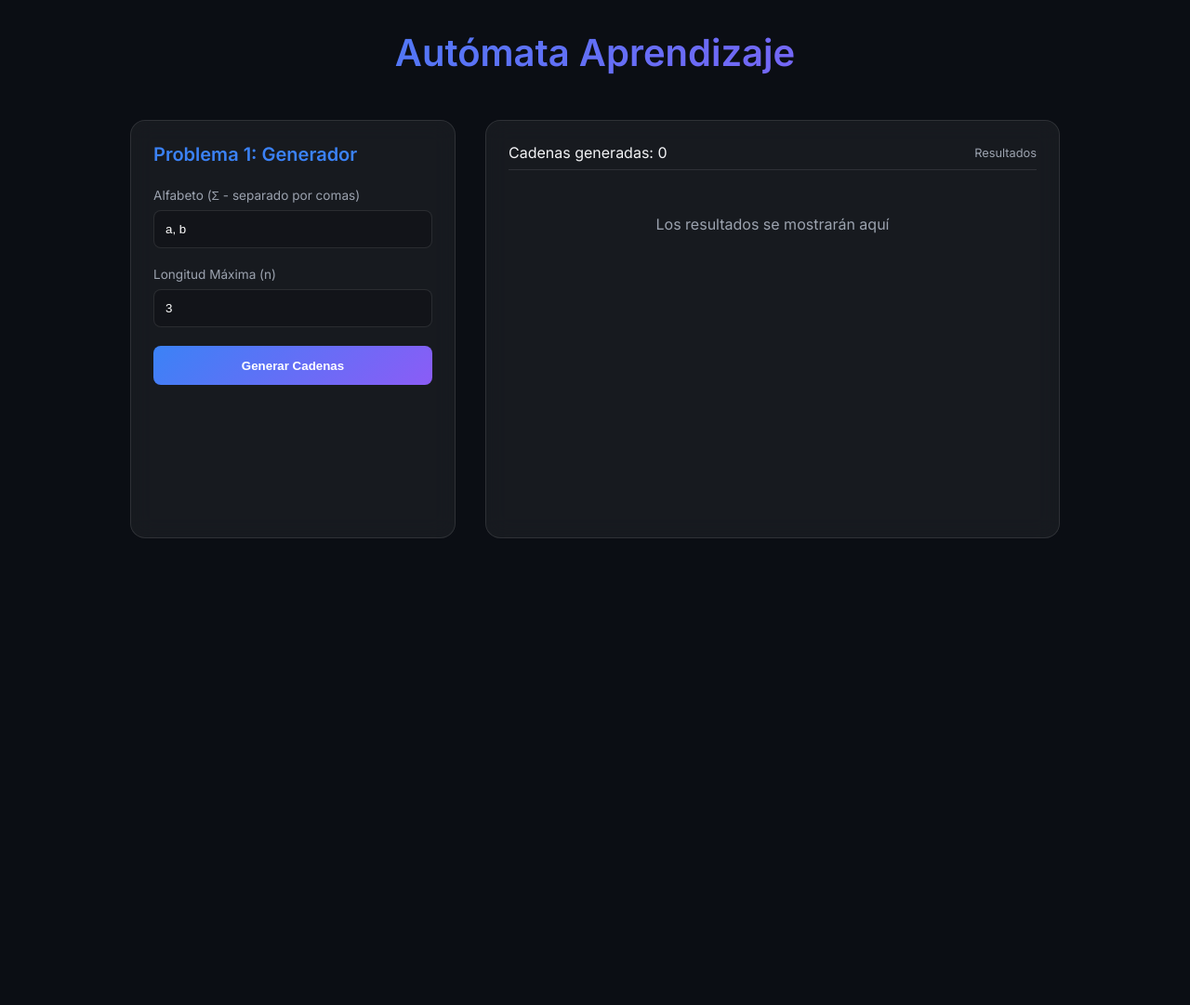
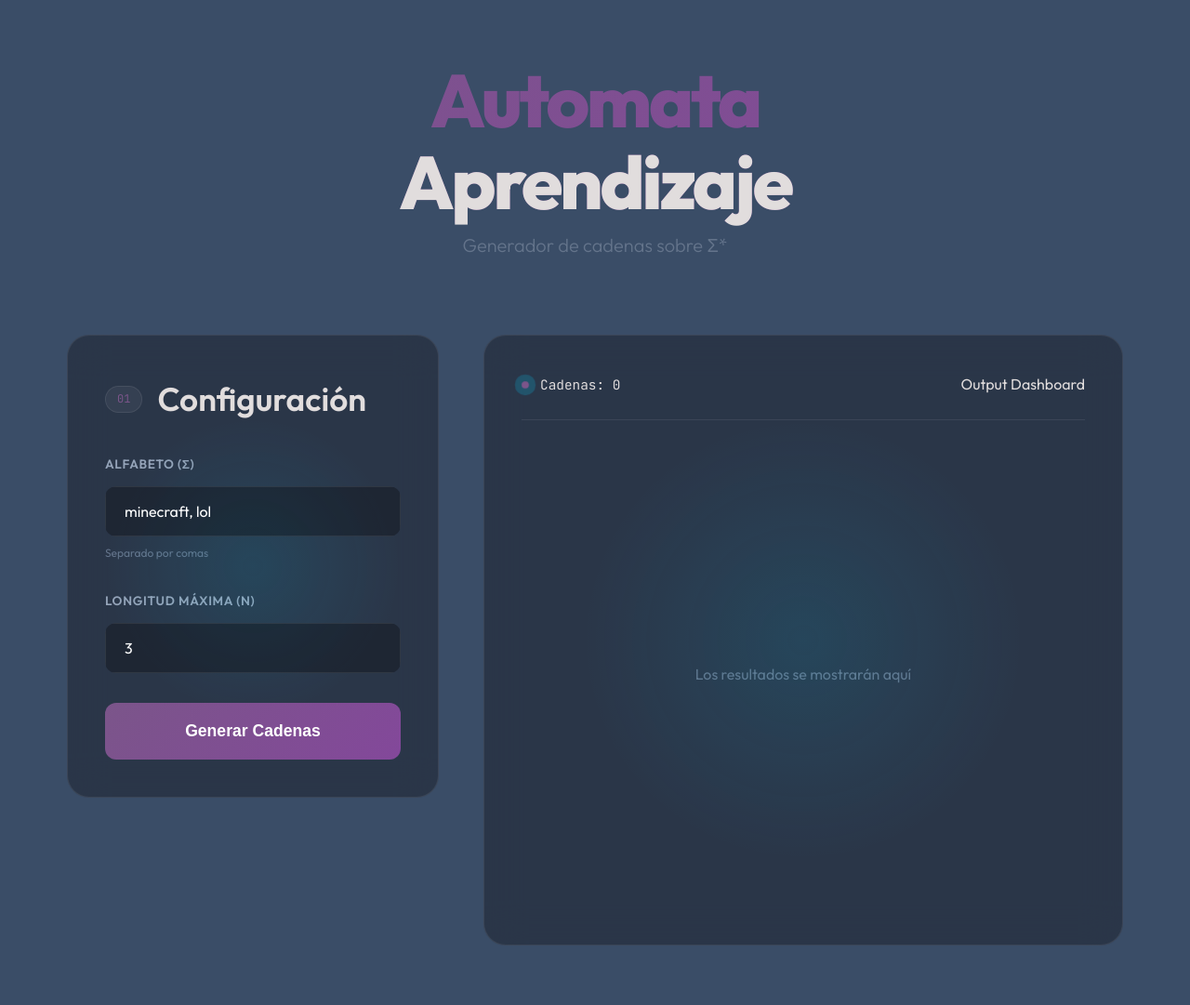
Before and after one commit to FrancisJaramilloC/Practica1-Transformacion-Equivalencia-Automatas, a Flask app: page / in a window 1280 px wide. Shown: the whole page at 93% size. Before the commit the page ends 579 px from the top, so only its background shows below. Run offline with Flask 3, Linux system fonts and the light colour scheme; some libraries are stand-ins or nearby versions.

Commit message:
rediseño visual de la interfaz y adición de logs en el servidor

```diff
--- a/app.py
+++ b/app.py
@@ -21,6 +21,11 @@ def problema1():
     # Ejecutar lógica (Backend puro)
     resultado = generar_cadenas(alfabeto, max_len)
 
+    # Log en terminal solicitado por el usuario
+    print(f"\n--- Cadenas Generadas (Σ={alfabeto}, n={max_len}) ---")
+    print(resultado)
+    print(f"Total: {len(resultado)}\n")
+
     return jsonify({
         'resultado': resultado,
         'conteo': len(resultado)
--- a/front/static/css/style.css
+++ b/front/static/css/style.css
@@ -1,154 +1,320 @@
-@import url('https://fonts.googleapis.com/css2?family=Inter:wght@300;400;600&display=swap');
+:root {
+    /* Colors */
+    --bg-dark: #3a4d67;
+    --bg-card: rgba(20, 22, 28, 0.4);
+    --border-glass: rgba(255, 255, 255, 0.08);
+    --primary: #7b558a;
+    --secondary: #83489a;
+    --accent: #6e48aa;
+    --text-white: #e1dddd;
+    --text-dim: #94a3b8;
+    --text-muted: #64748b;
 
-:root {
-    --bg: #0b0e14;
-    --card: rgba(255, 255, 255, 0.05);
-    --border: rgba(255, 255, 255, 0.1);
-    --primary: #3b82f6;
-    --secondary: #8b5cf6;
-    --text: #f3f4f6;
-    --text-dim: #9ca3af;
-    --accent-gradient: linear-gradient(135deg, var(--primary), var(--secondary));
+    /* Gradients */
+    --grad-primary: linear-gradient(135deg, var(--primary), var(--secondary));
+    --grad-surface: linear-gradient(180deg, rgba(255, 255, 255, 0.03) 0%, rgba(255, 255, 255, 0) 100%);
+
+    /* Spacing & Scaling */
+    --radius-lg: 24px;
+    --radius-md: 12px;
+    --radius-sm: 8px;
+
+    /* Typography Engine */
+    --fs-h1: clamp(2.5rem, 8vw, 5rem);
+    --fs-h2: clamp(1.5rem, 4vw, 2.2rem);
+    --fs-body: 16px;
+}
+
+/* Base Reset */
+* {
+    margin: 0;
+    padding: 0;
+    box-sizing: border-box;
+    cursor: default;
 }
 
 body {
-    background-color: var(--bg);
-    color: var(--text);
-    font-family: 'Inter', sans-serif;
-    margin: 0;
-    display: flex;
-    justify-content: center;
-    padding: 2rem;
+    background-color: var(--bg-dark);
+    color: var(--text-white);
+    font-family: 'Outfit', sans-serif;
+    line-height: 1.6;
+    overflow-x: hidden;
+    min-height: 100vh;
 }
 
-.app-container {
-    width: 100%;
-    max-width: 1000px;
-    animation: fadeIn 0.6s ease-out;
+/* Atmospheric elements removed for performance */
+
+/* Layout Wrapper */
+.app-wrapper {
+    max-width: 1200px;
+    margin: 0 auto;
+    padding: 4rem 2rem;
+    position: relative;
+    z-index: 10;
 }
 
-@keyframes fadeIn {
-    from { opacity: 0; transform: translateY(10px); }
-    to { opacity: 1; transform: translateY(0); }
+/* Hero Section */
+.hero-section {
+    text-align: center;
+    margin-bottom: 5rem;
 }
 
-header {
-    text-align: center;
-    margin-bottom: 3rem;
+h1.reveal-text {
+    font-size: var(--fs-h1);
+    font-weight: 800;
+    letter-spacing: -0.04em;
+    margin-bottom: 0.5rem;
+    background: var(--grad-primary);
+    -webkit-background-clip: text;
+    -webkit-text-fill-color: transparent;
+    line-height: 1.1;
 }
 
-h1 {
-    font-size: 2.5rem;
-    background: var(--accent-gradient);
-    -webkit-background-clip: text;
-    -webkit-text-fill-color: transparent;
-    margin: 0;
+h1 span {
+    display: block;
+    color: var(--text-white);
+    -webkit-text-fill-color: var(--text-white);
 }
 
-.main-content {
-    display: grid;
-    grid-template-columns: 350px 1fr;
-    gap: 2rem;
+.subtitle {
+    color: var(--text-muted);
+    font-size: 1.25rem;
+    font-weight: 300;
 }
 
+/* Main Grid */
+.main-grid {
+    display: grid;
+    grid-template-columns: 400px 1fr;
+    gap: 3rem;
+    align-items: start;
+}
+
+/* Card Component */
 .card {
-    background: var(--card);
-    backdrop-filter: blur(12px);
-    border: 1px solid var(--border);
-    border-radius: 16px;
-    padding: 1.5rem;
+    background: var(--bg-card);
+    backdrop-filter: blur(20px);
+    border: 1px solid var(--border-glass);
+    border-radius: var(--radius-lg);
+    padding: 2.5rem;
+    position: relative;
+    overflow: hidden;
+    transition: border-color 0.4s ease;
+}
+
+.card:hover {
+    border-color: rgba(255, 255, 255, 0.2);
+}
+
+.card-glow {
+    position: absolute;
+    top: 0;
+    left: 0;
+    width: 100%;
+    height: 100%;
+    background: radial-gradient(circle at var(--mouse-x, 50%) var(--mouse-y, 50%), rgba(0, 210, 255, 0.1) 0%, transparent 50%);
+    pointer-events: none;
+}
+
+.card-header {
+    display: flex;
+    align-items: center;
+    gap: 1rem;
+    margin-bottom: 2rem;
+}
+
+.step-badge {
+    background: rgba(255, 255, 255, 0.05);
+    border: 1px solid var(--border-glass);
+    padding: 4px 12px;
+    border-radius: 100px;
+    font-family: 'JetBrains Mono', monospace;
+    font-size: 0.75rem;
+    color: var(--primary);
 }
 
 .card h2 {
-    font-size: 1.25rem;
-    margin-top: 0;
-    margin-bottom: 1.5rem;
-    color: var(--primary);
+    font-size: var(--fs-h2);
+    font-weight: 600;
 }
 
+/* Inputs */
 .input-group {
-    margin-bottom: 1.25rem;
+    margin-bottom: 2rem;
 }
 
 label {
     display: block;
+    color: var(--text-dim);
     font-size: 0.85rem;
-    color: var(--text-dim);
-    margin-bottom: 0.5rem;
+    font-weight: 600;
+    text-transform: uppercase;
+    letter-spacing: 0.05em;
+    margin-bottom: 0.75rem;
+}
+
+.input-wrapper {
+    position: relative;
+    border-radius: var(--radius-md);
+    background: rgba(0, 0, 0, 0.3);
+    overflow: hidden;
 }
 
 input {
     width: 100%;
-    background: rgba(0, 0, 0, 0.2);
-    border: 1px solid var(--border);
-    border-radius: 8px;
-    padding: 0.75rem;
+    background: transparent;
+    border: 1px solid var(--border-glass);
+    padding: 1rem 1.25rem;
     color: white;
-    box-sizing: border-box;
+    font-size: 1rem;
+    outline: none;
+    font-family: 'Outfit', sans-serif;
+    transition: all 0.3s ease;
 }
 
 input:focus {
-    outline: none;
     border-color: var(--primary);
 }
 
-button {
+small {
+    display: block;
+    margin-top: 0.5rem;
+    font-size: 0.75rem;
+    color: var(--text-muted);
+}
+
+/* Buttons */
+.magnetic-btn {
     width: 100%;
-    background: var(--accent-gradient);
+    padding: 1.25rem;
+    border-radius: var(--radius-md);
+    background: var(--grad-primary);
     border: none;
     color: white;
-    padding: 0.85rem;
-    border-radius: 8px;
-    font-weight: 600;
-    cursor: pointer;
-    transition: transform 0.2s;
+    font-weight: 700;
+    font-size: 1.1rem;
+    position: relative;
+    overflow: hidden;
+    transition: transform 0.2s cubic-bezier(0.33, 1, 0.68, 1);
 }
 
-button:hover {
-    transform: scale(1.02);
+.btn-text {
+    position: relative;
+    z-index: 2;
 }
 
-.results-area {
-    min-height: 400px;
+.btn-glow {
+    position: absolute;
+    inset: 0;
+    background: radial-gradient(circle, rgba(255,255,255,0.3) 0%, transparent 70%);
+    opacity: 0;
+    transition: opacity 0.3s;
+}
+
+.magnetic-btn:hover .btn-glow {
+    opacity: 1;
+}
+
+/* Results Viewport */
+.results-viewport {
+    min-height: 500px;
+    max-height: 600px;
+    overflow-y: auto;
+    display: grid;
+    grid-template-columns: repeat(auto-fill, minmax(140px, 1fr));
+    gap: 1rem;
+    padding: 1rem;
+    scrollbar-width: thin;
+    scrollbar-color: var(--primary) transparent;
+}
+
+.results-viewport::-webkit-scrollbar {
+    width: 4px;
+}
+
+.results-viewport::-webkit-scrollbar-thumb {
+    background: var(--primary);
+    border-radius: 10px;
 }
 
 .results-header {
     display: flex;
     justify-content: space-between;
     align-items: center;
-    margin-bottom: 1rem;
-    padding-bottom: 0.5rem;
-    border-bottom: 1px solid var(--border);
+    border-bottom: 1px solid var(--border-glass);
+    padding-bottom: 1.5rem;
+    margin-bottom: 1.5rem;
 }
 
-.grid {
-    display: grid;
-    grid-template-columns: repeat(auto-fill, minmax(120px, 1fr));
+.status-indicator {
+    display: flex;
+    align-items: center;
     gap: 0.75rem;
+    font-family: 'JetBrains Mono', monospace;
+    font-size: 0.9rem;
 }
 
+.dot {
+    width: 8px;
+    height: 8px;
+    border-radius: 50%;
+    background: var(--primary);
+}
+
+.pulse {
+    box-shadow: 0 0 0 0 rgba(0, 210, 255, 0.7);
+    animation: pulse 2s infinite;
+}
+
+@keyframes pulse {
+    0% { transform: scale(0.95); box-shadow: 0 0 0 0 rgba(0, 210, 255, 0.7); }
+    70% { transform: scale(1); box-shadow: 0 0 0 10px rgba(0, 210, 255, 0); }
+    100% { transform: scale(0.95); box-shadow: 0 0 0 0 rgba(0, 210, 255, 0); }
+}
+
+/* Tokens */
 .token {
-    background: rgba(255, 255, 255, 0.03);
-    border: 1px solid var(--border);
-    padding: 0.75rem;
-    border-radius: 8px;
+    background: rgba(255, 255, 255, 0.04);
+    border: 1px solid var(--border-glass);
+    padding: 1rem;
+    border-radius: var(--radius-sm);
     text-align: center;
-    font-family: monospace;
-    font-size: 0.85rem;
-    word-break: break-all;
+    font-family: 'JetBrains Mono', monospace;
+    font-size: 0.9rem;
+    transition: transform 0.3s, background 0.3s;
+    word-break: break-word;
+    overflow-wrap: anywhere;
     display: flex;
     align-items: center;
     justify-content: center;
-    min-height: 40px;
+    min-height: 60px;
 }
 
-.token.empty {
-    color: var(--text-dim);
-    font-size: 0.8rem;
+.token:hover {
+    background: rgba(255, 255, 255, 0.08);
+    transform: translateY(-4px);
+    border-color: var(--primary);
 }
 
-@media (max-width: 800px) {
-    .main-content {
+.empty-state {
+    grid-column: 1 / -1;
+    display: flex;
+    flex-direction: column;
+    align-items: center;
+    justify-content: center;
+    height: 100%;
+    color: var(--text-muted);
+}
+
+.empty-state .icon {
+    font-size: 3rem;
+    margin-bottom: 1rem;
+    opacity: 0.3;
+}
+
+/* Responsive */
+@media (max-width: 1000px) {
+    .main-grid {
         grid-template-columns: 1fr;
     }
 }
--- a/front/static/js/main.js
+++ b/front/static/js/main.js
@@ -1,50 +1,100 @@
-document.getElementById('btn-generar').addEventListener('click', async () => {
-    const alfabeto = document.getElementById('alfabeto').value;
-    const max_len = document.getElementById('max_len').value;
+document.addEventListener('DOMContentLoaded', () => {
+    // 1. Initialize GSAP
+    gsap.registerPlugin(ScrollTrigger);
+
+    // 2. Entrance Animations (Faster)
+    const tl = gsap.timeline();
+
+    tl.to('body', { opacity: 1, duration: 0.1 })
+      .from('.reveal-text', {
+          y: 20,
+          opacity: 0,
+          duration: 0.6,
+          stagger: 0.1,
+          ease: "power2.out"
+      })
+      .from('.reveal-up', {
+          y: 20,
+          opacity: 0,
+          duration: 0.5,
+          stagger: 0.05,
+          ease: "power2.out"
+      }, "-=0.4");
+
+    document.body.classList.remove('loading');
+
+    // 3. Generator Logic
     const btn = document.getElementById('btn-generar');
     const resultsGrid = document.getElementById('results-grid');
     const labelConteo = document.getElementById('label-conteo');
 
-    // Estado de carga
+    btn.addEventListener('click', async () => {
+        const alfabeto = document.getElementById('alfabeto').value;
+        const max_len = document.getElementById('max_len').value;
+
+        // UI Feedback
         btn.disabled = true;
-    btn.textContent = 'Procesando...';
-    resultsGrid.innerHTML = '<div style="grid-column: 1 / -1; text-align: center;">Generando...</div>';
+        btn.querySelector('.btn-text').textContent = 'Procesando...';
 
         try {
             const response = await fetch('/problema1', {
                 method: 'POST',
-            headers: {
-                'Content-Type': 'application/json'
-            },
-            body: JSON.stringify({
-                alfabeto: alfabeto,
-                max_len: max_len
-            })
+                headers: { 'Content-Type': 'application/json' },
+                body: JSON.stringify({ alfabeto, max_len })
             });
 
             const data = await response.json();
 
-        // Limpiar
+            // Render Results
             resultsGrid.innerHTML = '';
-        labelConteo.textContent = `Cadenas generadas: ${data.conteo}`;
+            labelConteo.textContent = `Cadenas: ${data.conteo}`;
 
+            if (data.resultado.length === 0) {
+                resultsGrid.innerHTML = '<div class="empty-state">No se generaron cadenas.</div>';
+            } else {
                 data.resultado.forEach(str => {
                     const div = document.createElement('div');
                     div.className = 'token';
+
                     if (str === "") {
                         div.innerHTML = '&lambda;';
-                div.classList.add('empty');
+                        div.title = 'Cadena Vacía';
                     } else {
                         div.textContent = str;
                     }
                     resultsGrid.appendChild(div);
                 });
 
+                // Fast Reveal
+                gsap.from('.token', {
+                    opacity: 0,
+                    y: 10,
+                    duration: 0.3,
+                    stagger: {
+                        each: 0.02,
+                        grid: "auto"
+                    },
+                    ease: "power1.out"
+                });
+            }
+
         } catch (error) {
             console.error('Error:', error);
-        resultsGrid.innerHTML = '<div style="grid-column: 1 / -1; color: #ef4444;">Error al conectar con el servidor</div>';
+            resultsGrid.innerHTML = '<div class="empty-state" style="color: #ef4444;">ERROR</div>';
         } finally {
             btn.disabled = false;
-        btn.textContent = 'Generar Cadenas';
+            btn.querySelector('.btn-text').textContent = 'Generar Cadenas';
         }
     });
+
+    // Spotlight effect simplification
+    document.addEventListener('mousemove', (e) => {
+        document.querySelectorAll('.card').forEach(card => {
+            const rect = card.getBoundingClientRect();
+            const x = ((e.clientX - rect.left) / rect.width) * 100;
+            const y = ((e.clientY - rect.top) / rect.height) * 100;
+            card.style.setProperty('--mouse-x', `${x}%`);
+            card.style.setProperty('--mouse-y', `${y}%`);
+        });
+    });
+});
--- a/front/templates/index.html
+++ b/front/templates/index.html
@@ -3,44 +3,76 @@
 <head>
     <meta charset="UTF-8">
     <meta name="viewport" content="width=device-width, initial-scale=1.0">
-    <title>Automata Learning - Generador</title>
+    <title>Teoría de Automatas </title>
+    <!-- Fonts -->
+    <link rel="preconnect" href="https://fonts.googleapis.com">
+    <link rel="preconnect" href="https://fonts.gstatic.com" crossorigin>
+    <link href="https://fonts.googleapis.com/css2?family=Outfit:wght@300;400;600;800&family=JetBrains+Mono:wght@400;700&display=swap" rel="stylesheet">
     <link rel="stylesheet" href="{{ url_for('static', filename='css/style.css') }}">
 </head>
-<body>
-    <div class="app-container">
-        <header>
-            <h1>Autómata Aprendizaje </h1>
+<body class="loading">
+    <div class="app-wrapper">
+        <header class="hero-section">
+            <h1 class="reveal-text">Automata <span>Aprendizaje</span></h1>
+            <p class="reveal-text subtitle">Generador de cadenas sobre Σ*</p>
         </header>
 
-        <div class="main-content">
-            <div class="card">
-                <h2>Problema 1: Generador</h2>
-                <div class="input-group">
-                    <label>Alfabeto (Σ - separado por comas)</label>
-                    <input type="text" id="alfabeto" value="a, b" placeholder="Ej: 0, 1">
+        <main class="main-grid">
+            <section class="card config-card reveal-up">
+                <div class="card-glow"></div>
+                <div class="card-header">
+                    <span class="step-badge">01</span>
+                    <h2>Configuración</h2>
                 </div>
-                <div class="input-group">
-                    <label>Longitud Máxima (n)</label>
-                    <input type="number" id="max_len" value="3" min="0" max="12">
-                </div>
-                <button id="btn-generar">Generar Cadenas</button>
-            </div>
 
-            <div class="card results-area">
-                <div class="results-header">
-                    <span id="label-conteo">Cadenas generadas: 0</span>
-                    <span style="color: var(--text-dim); font-size: 0.8rem;">Resultados</span>
-                </div>
-                <div id="results-grid" class="grid">
-                    <!-- Los resultados aparecerán aquí -->
-                    <div style="grid-column: 1 / -1; text-align: center; color: var(--text-dim); margin-top: 2rem;">
-                        Los resultados se mostrarán aquí
+                <div class="input-container">
+                    <div class="input-group">
+                        <label for="alfabeto">Alfabeto (Σ)</label>
+                        <div class="input-wrapper">
+                            <input type="text" id="alfabeto" value="minecraft, lol" placeholder="Ej: 0, 1">
+                            <div class="input-focus-border"></div>
+                        </div>
+                        <small>Separado por comas</small>
+                    </div>
+
+                    <div class="input-group">
+                        <label for="max_len">Longitud Máxima (n)</label>
+                        <div class="input-wrapper">
+                            <input type="number" id="max_len" value="3" min="0" max="12">
+                            <div class="input-focus-border"></div>
+                        </div>
                     </div>
                 </div>
-            </div>
-        </div>
+
+                <button id="btn-generar" class="magnetic-btn">
+                    <span class="btn-text">Generar Cadenas</span>
+                    <span class="btn-glow"></span>
+                </button>
+            </section>
+
+            <section class="card results-card reveal-up" style="--delay: 0.2s">
+                <div class="card-glow"></div>
+                <div class="results-header">
+                    <div class="status-indicator">
+                        <div class="dot pulse"></div>
+                        <span id="label-conteo">Cadenas: 0</span>
+                    </div>
+                    <div class="results-title">Output Dashboard</div>
+                </div>
+
+                <div id="results-grid" class="results-viewport">
+                    <!-- Los resultados aparecerán aquí con animaciones escalonadas -->
+                    <div class="empty-state">
+                        <p>Los resultados se mostrarán aquí</p>
+                    </div>
+                </div>
+            </section>
+        </main>
     </div>
 
+    <!-- GSAP Core & Plugins -->
+    <script src="https://cdnjs.cloudflare.com/ajax/libs/gsap/3.12.2/gsap.min.js"></script>
+    <script src="https://cdnjs.cloudflare.com/ajax/libs/gsap/3.12.2/ScrollTrigger.min.js"></script>
     <script src="{{ url_for('static', filename='js/main.js') }}"></script>
 </body>
 </html>
```
Lines whose indentation alone changed are shown as unchanged.
